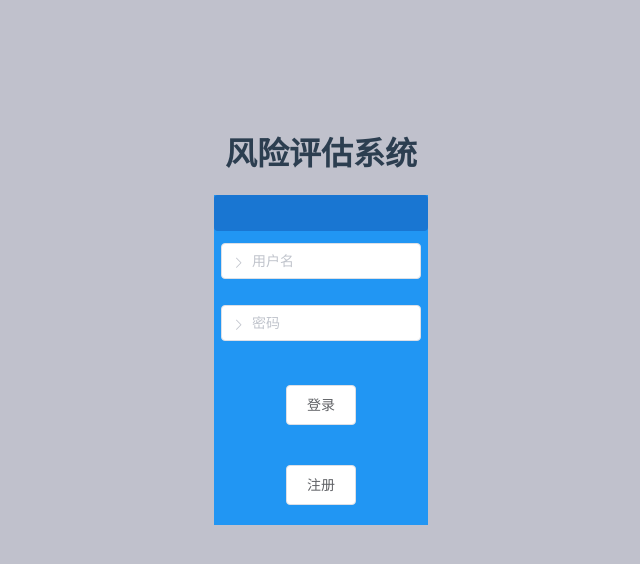
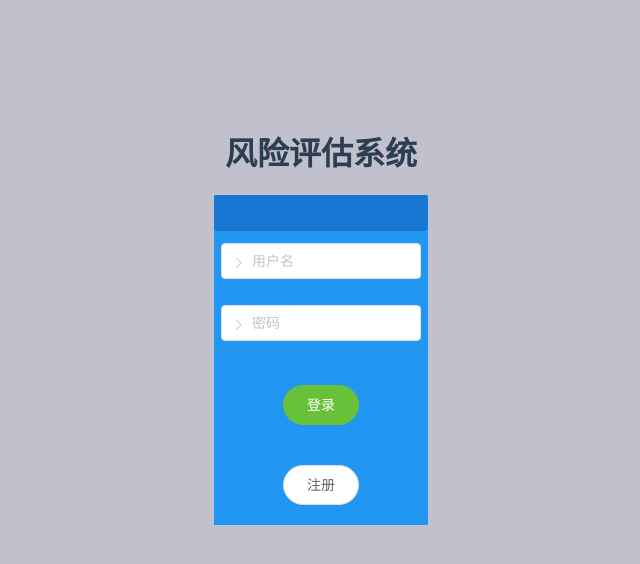
Before and after one commit to voldemortX/Agile, a Vue app in the folder frontend/: page /#/ in a window 1280 px wide. Shown: the top 564 px of the page, without its empty margins (319-959 px from the left). Built offline with nearby package versions, Linux system fonts and the light colour scheme.

Commit message:
Good luck, mate

```diff
--- a/frontend/src/views/Login.vue
+++ b/frontend/src/views/Login.vue
@@ -14,8 +14,8 @@
                             <el-input prefix-icon="el-icon-arrow-right" size="medium" v-model="password" type="password" placeholder="密码"></el-input>
                         </el-form-item>
                         <el-form-item>
-                            <el-button @click=login_click>登录</el-button>
-                            <el-button @click=register_click>注册</el-button>
+                            <el-button type="success" round @click=login_click>登录</el-button>
+                            <el-button round plain @click=register_click>注册</el-button>
                         </el-form-item>
                     </el-form>
                 </div>
```
